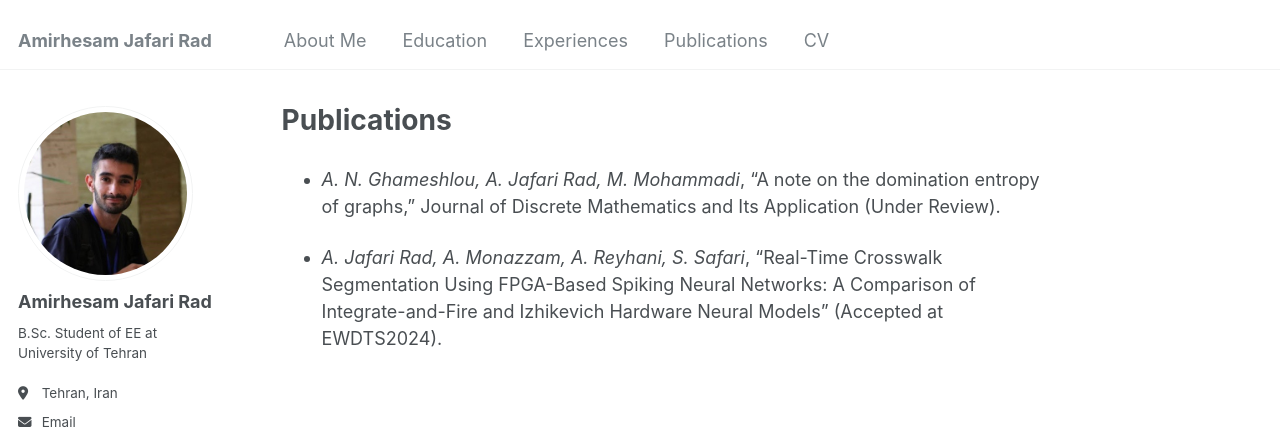
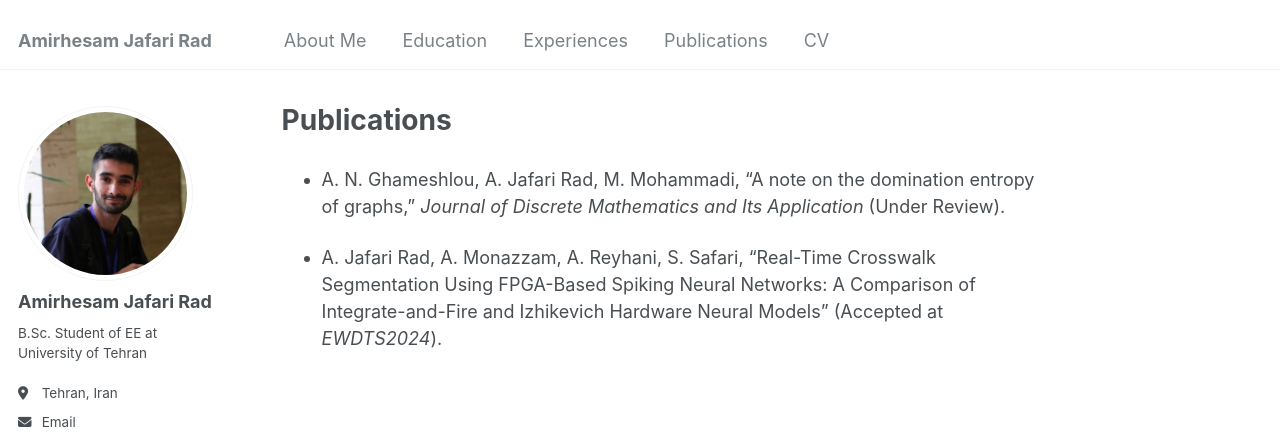
Before and after one commit to amirhjrad/amirhjrad.github.io, a Jekyll site: the page built from _pages/publications.md, in a window 1280 px wide. Shown: the top 437 px of the page. Built offline with Jekyll 4.4.1, drawn with Linux system fonts in a browser that asks for light colours.

```diff
--- a/_pages/publications.md
+++ b/_pages/publications.md
@@ -7,6 +7,6 @@ author_profile: true
   # - /about.html
 ---
 
-- *A. N. Ghameshlou, A. Jafari Rad, M. Mohammadi*, “A note on the domination entropy of graphs,” Journal of Discrete Mathematics and Its Application (Under Review).
+- A. N. Ghameshlou, A. Jafari Rad, M. Mohammadi, “A note on the domination entropy of graphs,” *Journal of Discrete Mathematics and Its Application* (Under Review).
 
-- *A. Jafari Rad, A. Monazzam, A. Reyhani, S. Safari*, “Real-Time Crosswalk Segmentation Using FPGA-Based Spiking Neural Networks: A Comparison of Integrate-and-Fire and Izhikevich Hardware Neural Models” (Accepted at EWDTS2024).
+- A. Jafari Rad, A. Monazzam, A. Reyhani, S. Safari, “Real-Time Crosswalk Segmentation Using FPGA-Based Spiking Neural Networks: A Comparison of Integrate-and-Fire and Izhikevich Hardware Neural Models” (Accepted at *EWDTS2024*).
```
